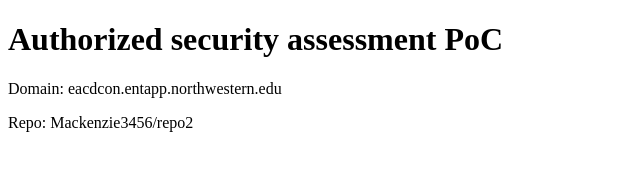
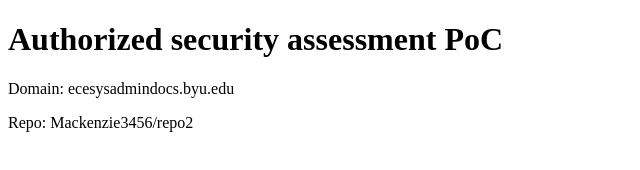
Before and after one commit to Mackenzie3456/repo2, a plain HTML site: page index.html in a window 1280 px wide. Shown: the full height of the page, 0-640 px from the left. Drawn offline with Linux system fonts and the light colour scheme.

Commit message:
init pages

```diff
--- a/index.html
+++ b/index.html
@@ -1 +1 @@
-<!doctype html><html><head><meta charset=utf-8><title>PoC eacdcon.entapp.northwestern.edu</title></head><body><h1>Authorized security assessment PoC</h1><p>Domain: eacdcon.entapp.northwestern.edu</p><p>Repo: Mackenzie3456/repo2</p></body></html>
+<!doctype html><html><head><meta charset=utf-8><title>PoC ecesysadmindocs.byu.edu</title></head><body><h1>Authorized security assessment PoC</h1><p>Domain: ecesysadmindocs.byu.edu</p><p>Repo: Mackenzie3456/repo2</p></body></html>
```
